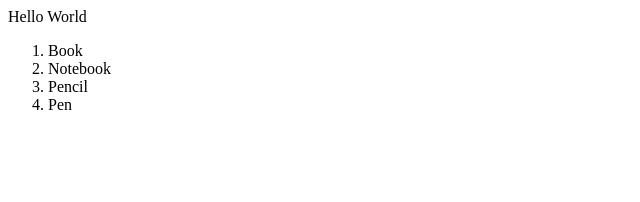
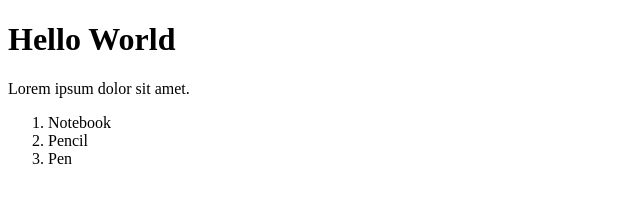
Before and after one commit to Nilufar47/my_file, a plain HTML site: page index.html in a window 1280 px wide. Shown: the whole page, without its empty margins (0-640 px from the left). Drawn offline with Linux system fonts and the light colour scheme.

Commit message:
add lists

```diff
--- a/index.html
+++ b/index.html
@@ -7,9 +7,10 @@
     <title>Document</title>
 </head>
 <body>
-    Hello World
+   <H1>Hello World</H1>
+   <p>Lorem ipsum dolor sit amet.</p>
     <OL>
-        <li>Book</li>
+
         <li>Notebook</li>
         <li>Pencil</li>
         <li>Pen</li>
```
